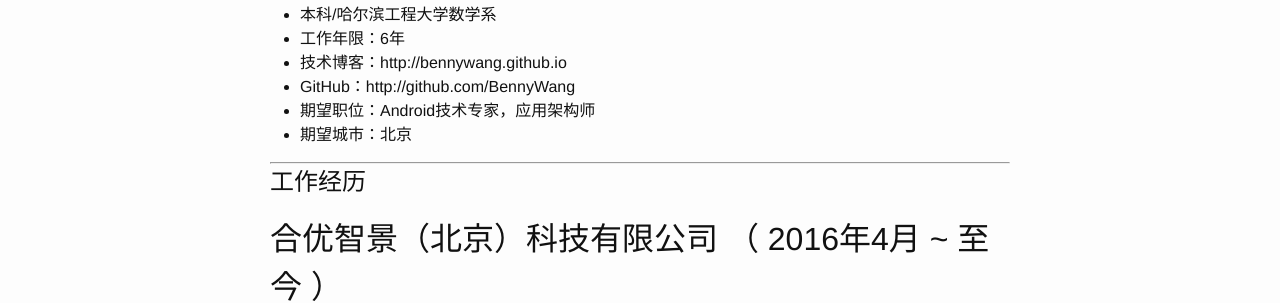
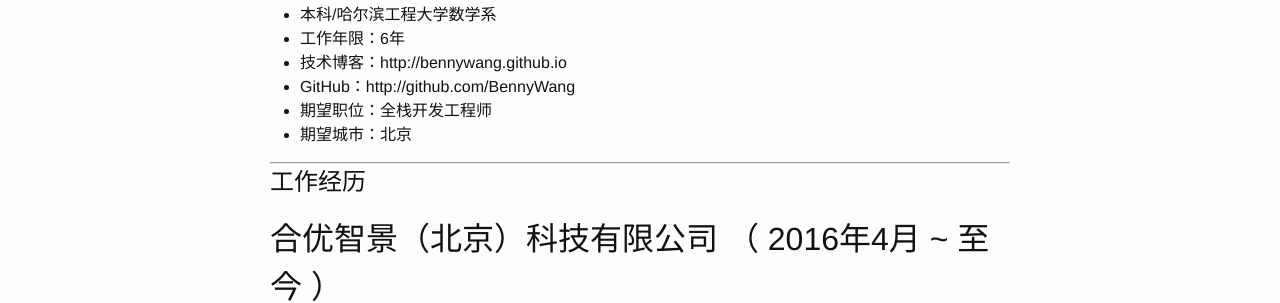
Before and after one commit to BennyWang/BennyWang.github.io, a Jekyll site: the page built from resume.md, in a window 1280 px wide. Shown: the part 304-607 px from the top of the page. Built offline with Jekyll 4.4.1, drawn with Linux system fonts in a browser that asks for light colours.

Commit message:
update resume

```diff
--- a/resume.md
+++ b/resume.md
@@ -20,7 +20,7 @@
  - 工作年限：6年
  - 技术博客：http://bennywang.github.io
  - GitHub：http://github.com/BennyWang
- - 期望职位：Android技术专家，应用架构师
+ - 期望职位：全栈开发工程师
  - 期望城市：北京
 
 
```
